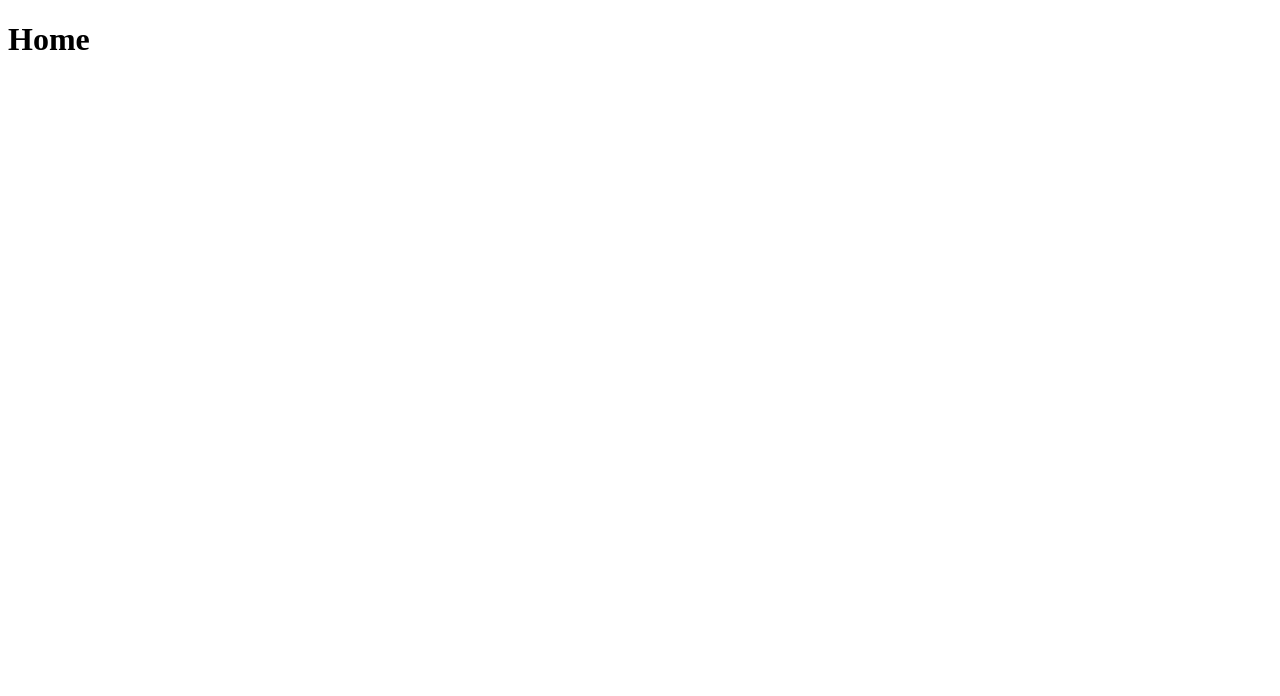
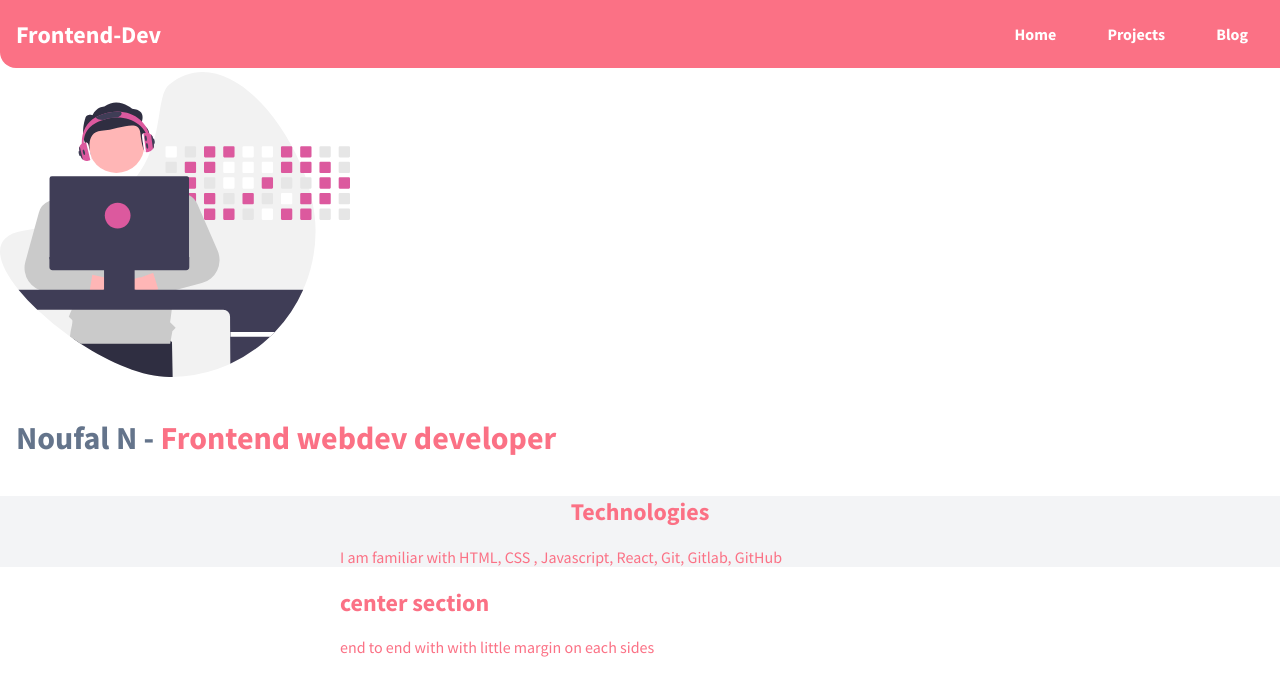
Before and after one commit to Noufaln26/Component-ibrary, a plain HTML site: page index.html in a window 1280 px wide. Drawn offline with Linux system fonts and the light colour scheme.

Commit message:
fix : navbar

```diff
--- a/index.css
+++ b/index.css
@@ -1,7 +1,13 @@
 @import url('https://fonts.googleapis.com/css2?family=Source+Sans+Pro:wght@400;700&display=swap');
+
+*{
+    box-sizing: border-box;
+}
 body{
-    color:red;
+    color:var(--primary-color);
     font-family: 'Source Sans Pro', sans-serif;
+    margin:0;
+    padding:0;
 }
 hr{
     margin: 2.5rem 0rem;
@@ -54,14 +60,21 @@ hr{
 
 /* Navigation */
 .nav{
+
+    margin-bottom: 4px;
+    padding: 0.5rem;
+    border-bottom-left-radius: 1rem;
+    display: flex;
+    justify-content: space-between;
+    align-items: center;
+
     background-color: var(--primary-color);
     color:white;
-    padding: 1rem;
-    border-bottom-left-radius: 1rem;
 }
 .nav .nav-brand{
     font-weight: bold;
-    font-size: 1.4rem;
+    font-size: 1.5rem;
+    margin: .5rem;
 
 }
 .nav .link-active{
@@ -73,6 +86,30 @@ hr{
 .nav .link {
     color:white;
 
+}
+.nav a
+{
+    position: relative;
+}
+
+.nav a::before {
+      content: '';
+      position: absolute;
+      width: 100%;
+      height: 4px;
+      border-radius: 4px;
+      background-color: var(--off-white);
+      bottom: 0;
+      left: 0;
+      transform-origin: right;
+      transform: scaleX(0);
+      transition: transform .3s ease-in-out;
+}
+
+.nav a:hover::before
+{
+    transform-origin: left;
+    transform: scaleX(1);
 }
 
 /* Header */
--- a/index.html
+++ b/index.html
@@ -4,9 +4,37 @@
   <meta charset="UTF-8">
   <meta http-equiv="X-UA-Compatible" content="IE=edge">
   <meta name="viewport" content="width=device-width, initial-scale=1.0">
+  <link rel="stylesheet" href="index.css">
   <title>Portfolio - Home</title>
 </head>
 <body>
- <h1>Home</h1>
+  <nav class="nav">
+    <div class=" nav-brand">Frontend-Dev</div>
+    <ul class="list-non-bullet nav-pills" >
+        <li class="list-item-inline"><a class="link link-active" href="/">Home</a></li>
+        <li class="list-item-inline"><a class="link link-active" href="/">Projects</a></li>
+        <li class="list-item-inline"><a  class="link link-active" href="/">Blog</a></li>
+    </ul>
+</nav>
+<header class="hero">
+  <img class="hero-img" src="/images/heroimage.svg" >
+  <h1 class="hero-heading">Noufal N  - <span class="heading-inverted">Frontend webdev developer</span></h1>
+</header>
+
+<section class="section ow">
+  <div class="container-center ">
+
+    <h1>Technologies</h1>
+    <p>I am familiar with HTML, CSS , Javascript, React, Git, Gitlab, GitHub</p>
+  </div>
+</section>
+
+<section>
+      <div class="container-center">
+
+      <h1>center section</h1>
+      <p>end to end with with little margin on each sides</p>
+    </div>
+</section>
 </body>
 </html>
```
Also changed, not shown: lib/components.html (+1 -1 lines).
